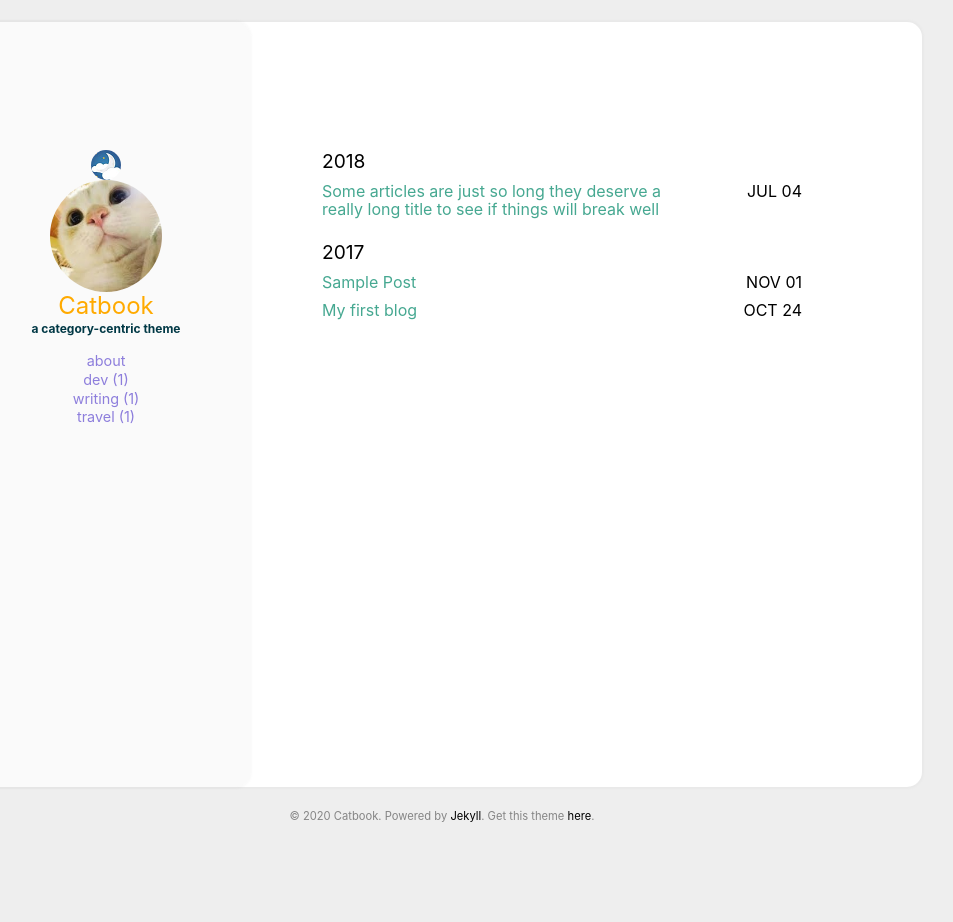
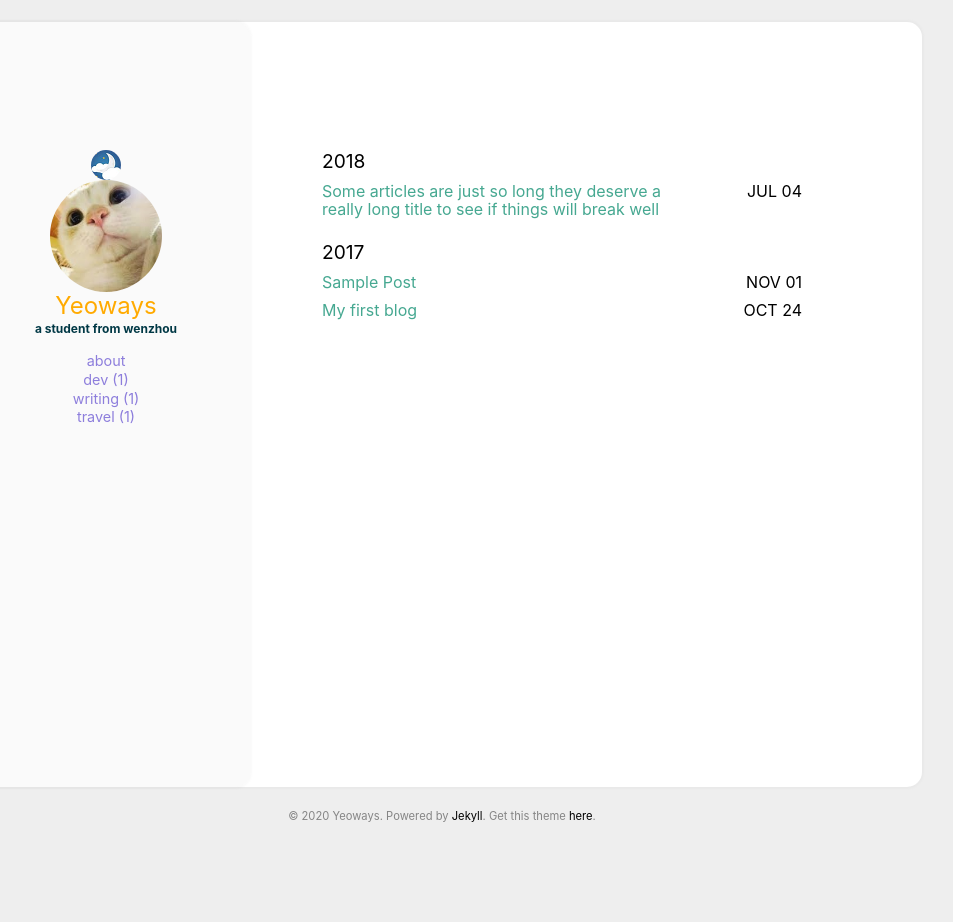
Before and after one commit to yeoways/yeoways.github.io, a Jekyll site: the page built from index.html, in a window 1280 px wide. Shown: the whole page, without its empty margins (198-1151 px from the left). Built offline with Jekyll 4.4.1, drawn with Linux system fonts in a browser that asks for light colours.

Commit message:
Update _config.yml
xiugai

```diff
--- a/_config.yml
+++ b/_config.yml
@@ -1,5 +1,5 @@
 
-title: Catbook #Your awesome title
+title: Yeoways #Your awesome title
 email: #youremail@domain.com
 description: > # this means to ignore newlines until "baseurl"
   Write an awesome description for your new site here. You can edit this
@@ -18,10 +18,10 @@ google_analytics: #UA—XXXXXXXX-X
 disqus_shortname: #disqus shortname
 
 user:
-  name: Catbook
+  name: Yeoways
   pic: /assets/img/cat.jpg
-  picAlt: "catbook"
-  job: a category-centric theme
+  picAlt: "yeoways"
+  job: a student from wenzhou
   aboutme: true # comment this out if you don't need the 'about' page.
 
 exclude:
```
